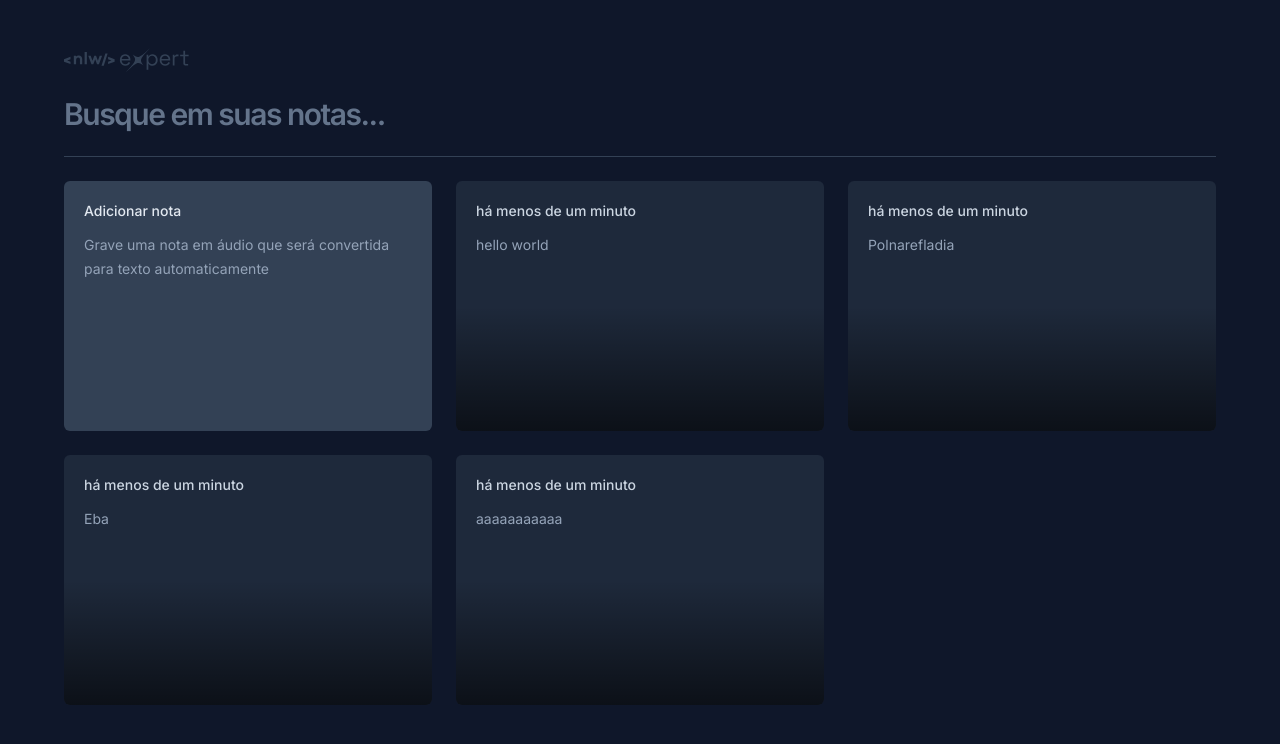
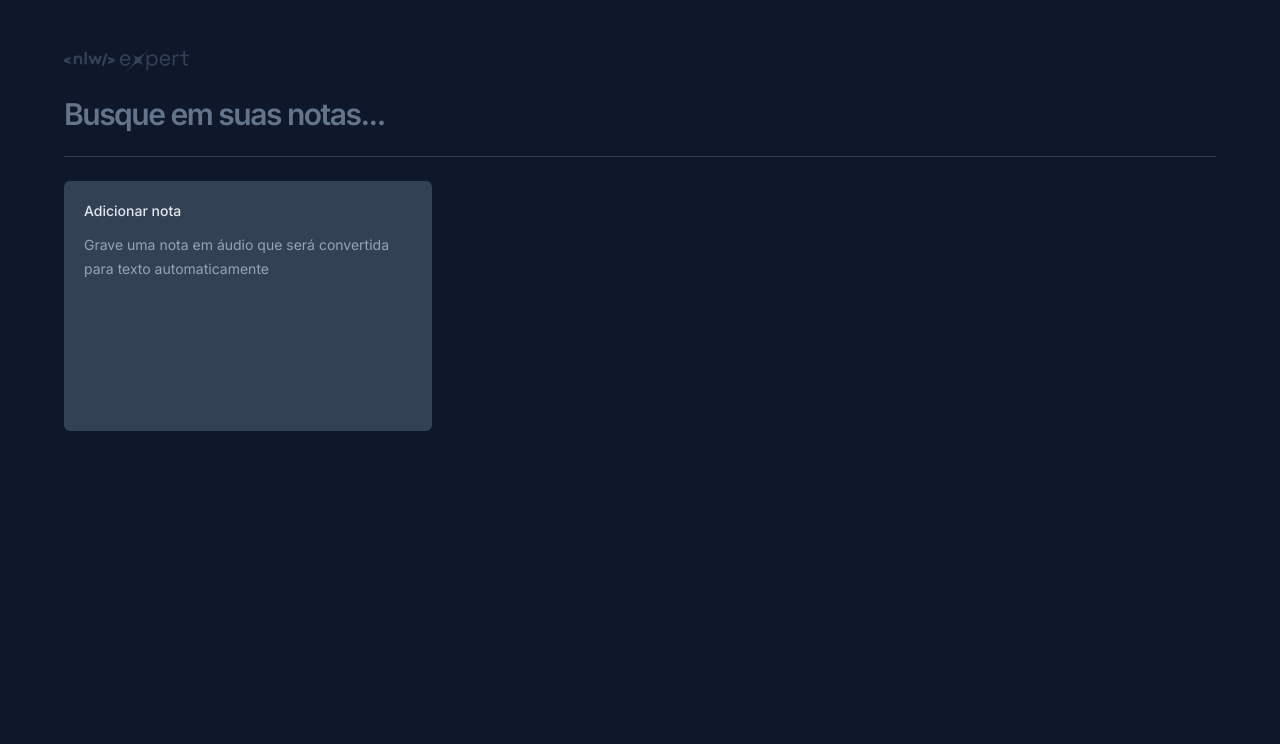
Before and after one commit to ReinaldoARamos/nwl-experto-react, a React (Vite) app: page / in a window 1280 px wide. Shown: the top 744 px of the page. Built offline with nearby package versions, Linux system fonts and the light colour scheme.

Commit message:
criando a o formato das notas no estado

```diff
--- a/src/app.tsx
+++ b/src/app.tsx
@@ -3,35 +3,19 @@ import Logo from "./components/Logo";
 import { NewNote } from "./components/new-note-card";
 import { NoteCard } from "./components/note-card";
 
+interface Notes {
+  content: string;
+  date: Date;
+  id: string;
+}
 export default function App() {
-  const [notes, setNotes] = useState([
-    {
-      content: "hello world",
-      date: new Date(),
-      id: 1,
-    },
-    {
-      content: "Polnarefladia",
-      date: new Date(),
-      id: 2,
-    },
-    {
-      content: "Eba",
-      date: new Date(),
-      id: 3,
-    },
-    {
-      content: "aaaaaaaaaaa",
-      date: new Date(),
-      id: 4,
-    },
-  ]);
+  const [notes, setNotes] = useState<Notes[]>([]);
 
   function onNoteCreated(content: string) {
     const newNote = {
       content,
       date: new Date(),
-      id: Math.random(),
+      id: crypto.randomUUID(),
     };
 
     setNotes([newNote, ...notes]);
```
